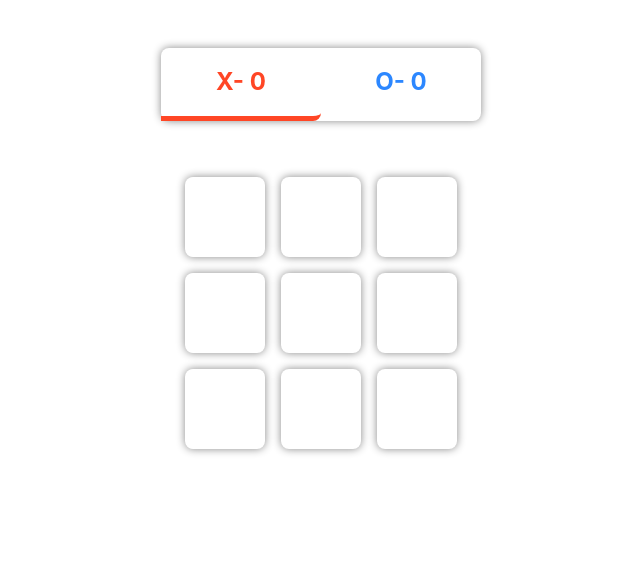
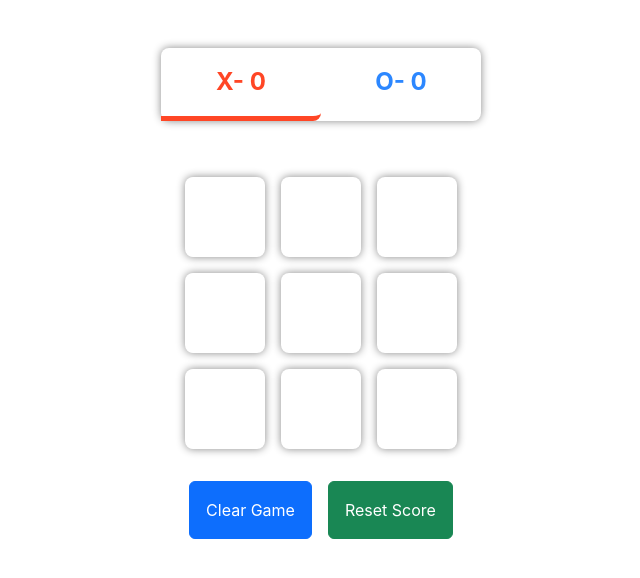
Before and after one commit to Mikasha0/TikTakToe-Updated, a React (Create React App) app in the folder tiktactoe/: page / in a window 1280 px wide. Shown: the top 578 px of the page, without its empty margins (319-959 px from the left). Built offline with nearby package versions, Linux system fonts and the light colour scheme.

Commit message:
added clearGame and resetScore functionality to the game

```diff
--- a/tiktactoe/src/App.js
+++ b/tiktactoe/src/App.js
@@ -1,6 +1,7 @@
 import Board from "./Component/Board";
 import React, { useState } from "react";
 import ScoreBoard from "./Component/ScoreBoard";
+import ResetBoard from "./Component/ResetBoard";
 
 function App() {
   const [board, setBoard] = useState(Array(9).fill(null));
@@ -56,11 +57,17 @@ function App() {
     setGameOver(false);
     setBoard(Array(9).fill(null));
   };
+  const resetGame = (board) => {
+    setGameOver(false);
+    setScores(0);
+    setBoard(Array(9).fill(null));
+  };
 
   return (
     <div className="App">
       <ScoreBoard scores={scores} xPlaying={xPlaying} />
       <Board board={board} onClick={gameOver ? resetBoard : handleBoxClick} />
+      <ResetBoard resetBoard={resetBoard} resetGame={resetGame} />
     </div>
   );
 }
--- /dev/null
+++ b/tiktactoe/src/Component/ResetBoard.css
@@ -0,0 +1,22 @@
+/* .reset-btn{
+    border:none;border-radius:0.5rem;
+    background-color: rgb(0,110,255);
+    color: white;
+    font-size:2rem;
+    padding: 0.5rem 1rem;
+    margin:2rem auto;
+    display: block;
+} */
+.container{
+    display: flex;
+    justify-content: center;
+    align-items: center;
+    margin-top: 1.5rem;
+}
+.reset-btn{
+    margin-right: 1rem;
+    padding:1rem;
+}
+.reset-score{
+    padding:1rem;
+}
--- /dev/null
+++ b/tiktactoe/src/Component/ResetBoard.js
@@ -0,0 +1,17 @@
+import React from "react";
+import "./ResetBoard.css";
+
+export default function ResetBoard({ resetBoard, resetGame }) {
+  return (
+    <>
+      <div className="container">
+        <button className="reset-btn btn btn-primary" onClick={resetBoard}>
+          Clear Game
+        </button>
+        <button className="btn btn-success reset-score" onClick={resetGame}>
+          Reset Score
+        </button>
+      </div>
+    </>
+  );
+}
```
